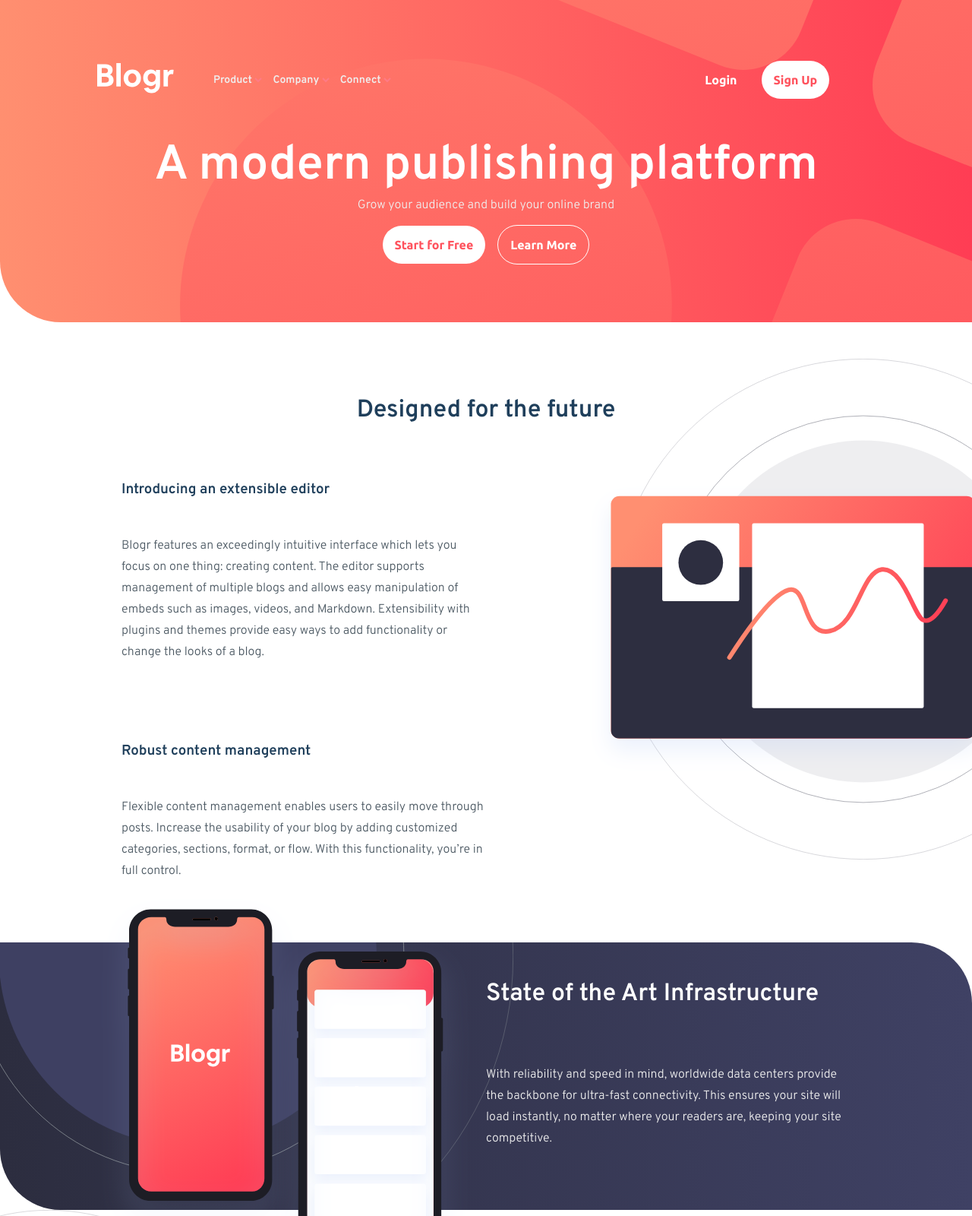
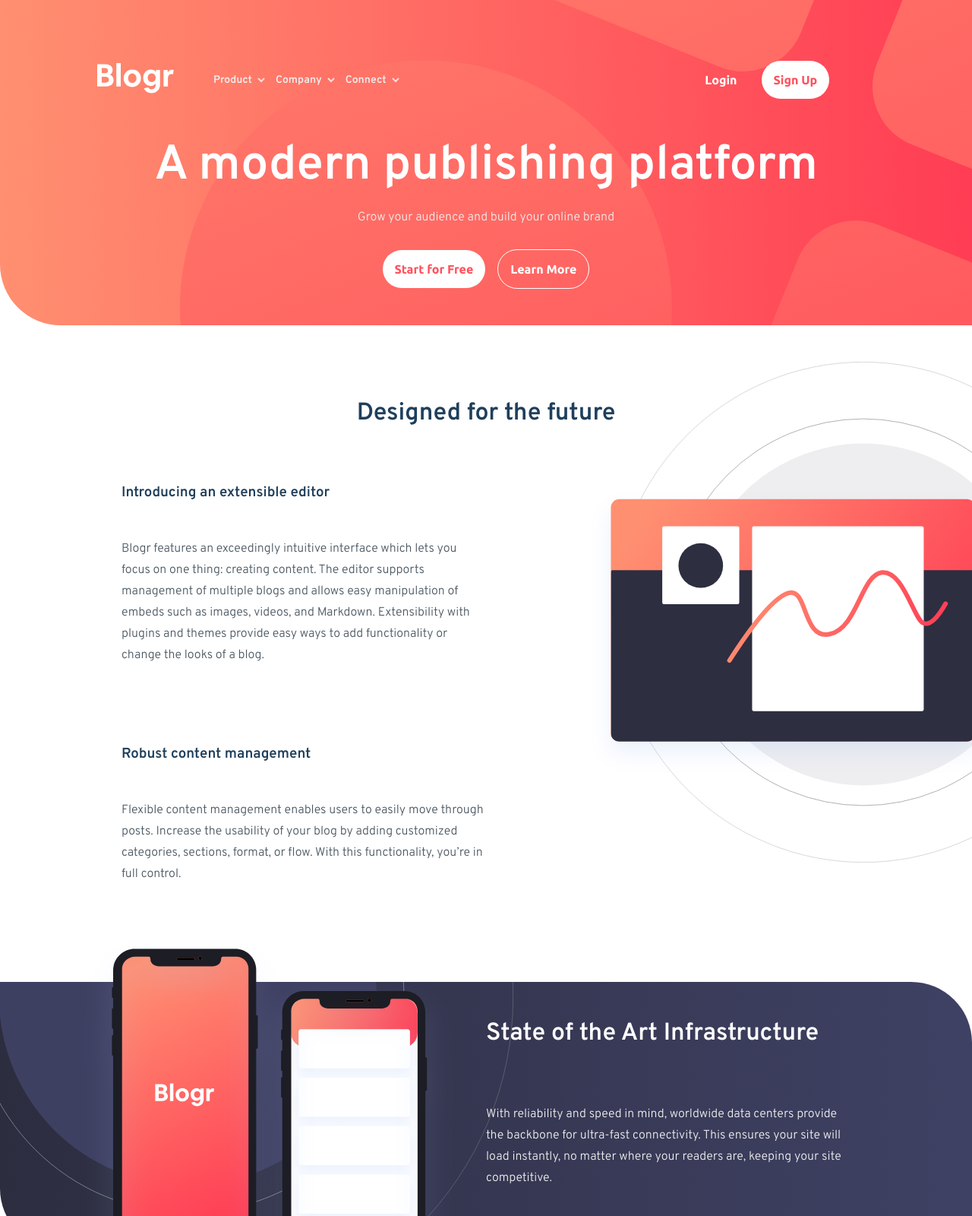
Before and after one commit to mwinser/blogr-landingpage-challenge, a plain HTML site: page index.html in a window 1280 px wide. Shown: the top 1600 px of the page at 76% size. Drawn offline with Linux system fonts and the light colour scheme.

Commit message:
final style touches

```diff
--- a/index.html
+++ b/index.html
@@ -24,7 +24,7 @@
         <nav>
           <div class="header-menu">
             <span>Product</span>
-            <img src="/images/icon-arrow-dark.svg"/>
+            <img src="/images/icon-arrow-light.svg"/>
             <div class="dropdown hide">
               <ul>
                 <li>Overview</li>
@@ -37,8 +37,8 @@
 
           </div>
           <div class="header-menu">
-            Company
-            <img src="/images/icon-arrow-dark.svg"/>
+            <span>Company</span>
+            <img src="/images/icon-arrow-light.svg"/>
 
             <div class="dropdown hide">
               <ul>
@@ -51,7 +51,7 @@
 
           </div>
           <div class="header-menu">
-            Connect
+            <span>Connect</span>
             <img src="/images/icon-arrow-dark.svg"/>
 
             <div class="dropdown hide">
--- a/index.js
+++ b/index.js
@@ -8,8 +8,11 @@ Array.from(menus).map((menu,index)=>{
         dropdowns[index].classList.add("hide")
     })
     menu.addEventListener("click", ()=>{
-        dropdowns[index].classList.toggle("show")
-        dropdowns[index].parentElement.querySelector("img").classList.toggle("rotate180")
+        if (document.documentElement.clientWidth<=895) {
+            dropdowns[index].classList.toggle("show")
+            dropdowns[index].parentElement.querySelector("img").classList.toggle("rotate180")
+        }
+
 
     })
 })
@@ -30,11 +33,13 @@ function responsiveChanges() {
     if (document.documentElement.clientWidth<=895) {
         firstImg.src = "/images/illustration-editor-mobile.svg"
         thirdImg.src = "/images/illustration-laptop-mobile.svg"
+        Array.from(dropdowns).map(dropdown=>dropdown.parentElement.querySelector("img").src="/images/icon-arrow-dark.svg")
         fullMenu.classList.add("menu-hide")
         hamburger.classList.remove("icon-hide")
     }else {
         firstImg.src = "/images/illustration-editor-desktop.svg"
         thirdImg.src = "/images/illustration-laptop-desktop.svg"
+        Array.from(dropdowns).map(dropdown=>dropdown.parentElement.querySelector("img").src="/images/icon-arrow-light.svg")
         fullMenu.classList.remove("menu-hide")
         hamburger.classList.add("icon-hide")
     }
--- a/index.scss
+++ b/index.scss
@@ -52,9 +52,13 @@ header {
 
             .header-menu {
                 position: relative;
+                display: flex;
+                align-items: center;
+                justify-content: space-between;
                 padding-right: 1em;
                 cursor: pointer;
                 span {
+                    padding-right: .5em;
                     &:hover {
                     text-decoration: underline;
                     }
@@ -72,6 +76,7 @@ header {
                     position: absolute;
                     top: 1.25em;
                     left: -1.75em;
+                    width: 7em;
                     li {
                         list-style: none;
                         padding: .75em;
@@ -103,6 +108,7 @@ header {
         h4 {
             color: $lightgraytext;
             font-weight: normal;
+            padding: 1em 0;
         }
         .dark {
             border: 1px solid white;
@@ -148,7 +154,7 @@ main {
             position: absolute;
             top: 0;
             right: 160px;
-            width: 54%;
+            max-width: 54%;
             height: auto;
             transform: translate(50%, 0%);
             z-index: -1;
@@ -186,10 +192,13 @@ main {
         overflow-y: visible;
         color: $lightgraytext;
         border-radius: 0 5rem 0 5rem;
+        margin: 3em 0;
         img {
             z-index: 1;
-            width: 38%;
-            transform: translate(-103%,-12%);
+            max-width: 38%;
+            right: unset;
+            left: 7em;
+            transform: translateY(-12%);
         }
         h1 {
             color: white;
@@ -263,14 +272,19 @@ footer {
                     padding: 1em;
                     width: 100%;
                     .header-menu {
+                        display: unset;
                         padding: .5em 0;
                         width: 100%;
                         color:hsl(237, 17%, 21%);
+                        img {
+                            padding: .1em 0;
+                        }
                         .dropdown {
                             visibility: hidden;
                             background-color: hsl(240, 2%, 90%);
                             font-size: .75em;
                             margin: 1em 0;
+                            width: unset;
                         }
                         .show {
                             position: unset;
@@ -296,8 +310,9 @@ footer {
             }
         }
         #hero {
+            padding: 5em 0;
             h1 {
-                font-size: 2em;
+                font-size: 2.5em;
             }
             h4 {
                 padding: 1em 0;
@@ -309,6 +324,7 @@ footer {
         margin: 0;
         section, .blue-section {
             padding: 2.5em;
+            margin: unset;
             text-align: center;
             align-items: center;
             p,h3,h1 {
@@ -321,6 +337,7 @@ footer {
             img {
                 position: unset;
                 transform: unset;
+                left: unset;
                 padding: 1em;
 
             }
@@ -351,10 +368,6 @@ footer {
             padding: 3em 0;
         }
         #hero {
-            padding: 5em 0;
-            h1 {
-                font-size: 2.5em;
-            }
             h4 {
                 font-size: 1.25em;
             }
```
Also changed, not shown: index.css, 1 other file.
